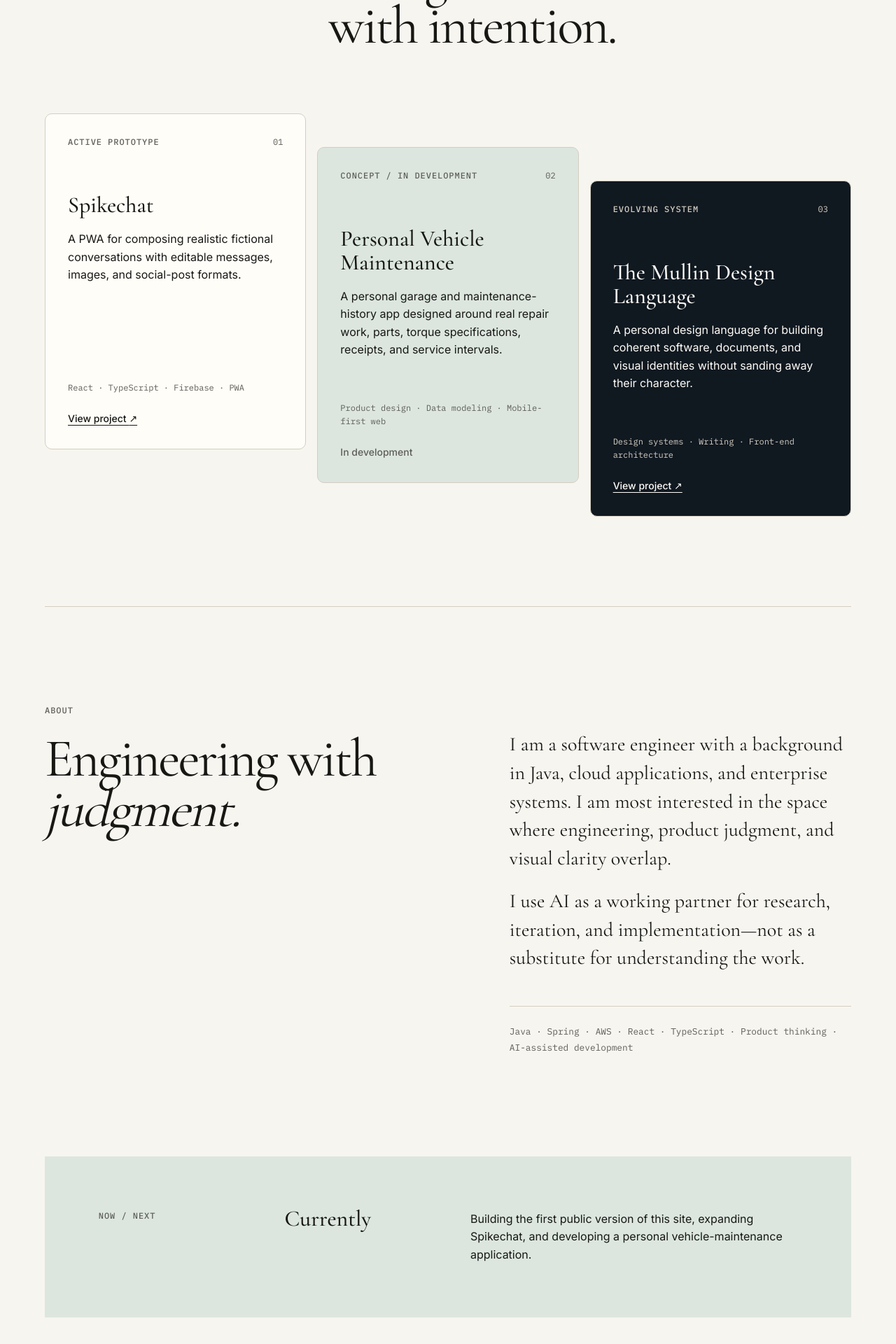
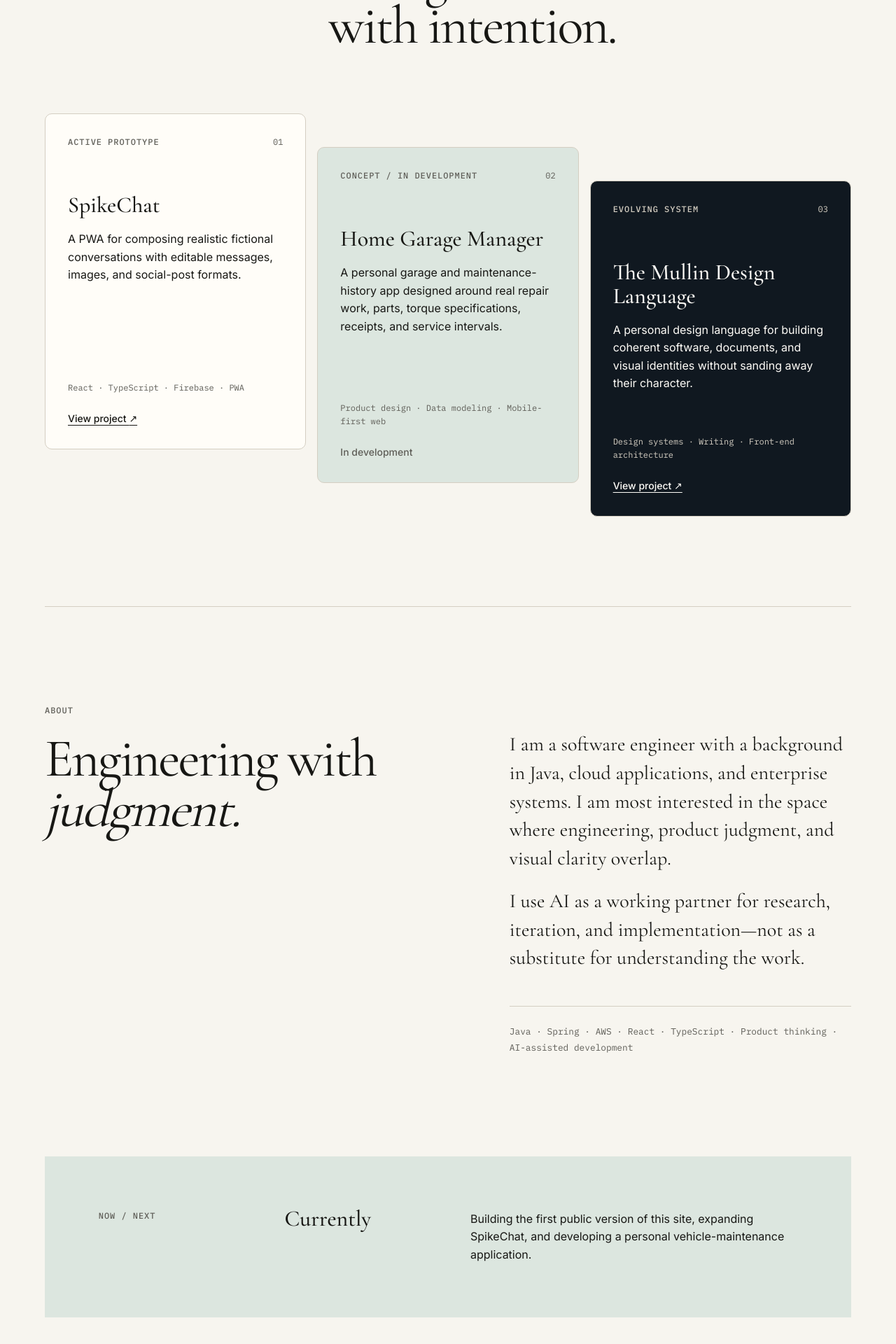
Before and after one commit to craigmullin/cmdc, a React (Vite) app: page / in a window 1280 px wide. Shown: the part 999-2919 px from the top of the page at 70% size. Built offline with nearby package versions, Linux system fonts and the light colour scheme.

Commit message:
fix app name

```diff
--- a/src/App.tsx
+++ b/src/App.tsx
@@ -49,7 +49,7 @@ export default function App() {
           <aside className="currently" aria-labelledby="currently-title">
             <p className="eyebrow">Now / next</p>
             <h2 id="currently-title">Currently</h2>
-            <p>Building the first public version of this site, expanding Spikechat, and developing a personal vehicle-maintenance application.</p>
+            <p>Building the first public version of this site, expanding SpikeChat, and developing a personal vehicle-maintenance application.</p>
           </aside>
         </main>
 
--- a/src/data/site.ts
+++ b/src/data/site.ts
@@ -7,14 +7,14 @@ export const site = {
 
 export const projects = [
   {
-    title: 'Spikechat',
+    title: 'SpikeChat',
     status: 'Active prototype',
     description: 'A PWA for composing realistic fictional conversations with editable messages, images, and social-post formats.',
     technology: 'React · TypeScript · Firebase · PWA',
     href: 'https://spikechat.craigmullin.com',
   },
   {
-    title: 'Personal Vehicle Maintenance',
+    title: 'Home Garage Manager',
     status: 'Concept / in development',
     description: 'A personal garage and maintenance-history app designed around real repair work, parts, torque specifications, receipts, and service intervals.',
     technology: 'Product design · Data modeling · Mobile-first web',
```
Also changed, not shown: components/card.md (+1 -1 lines).
